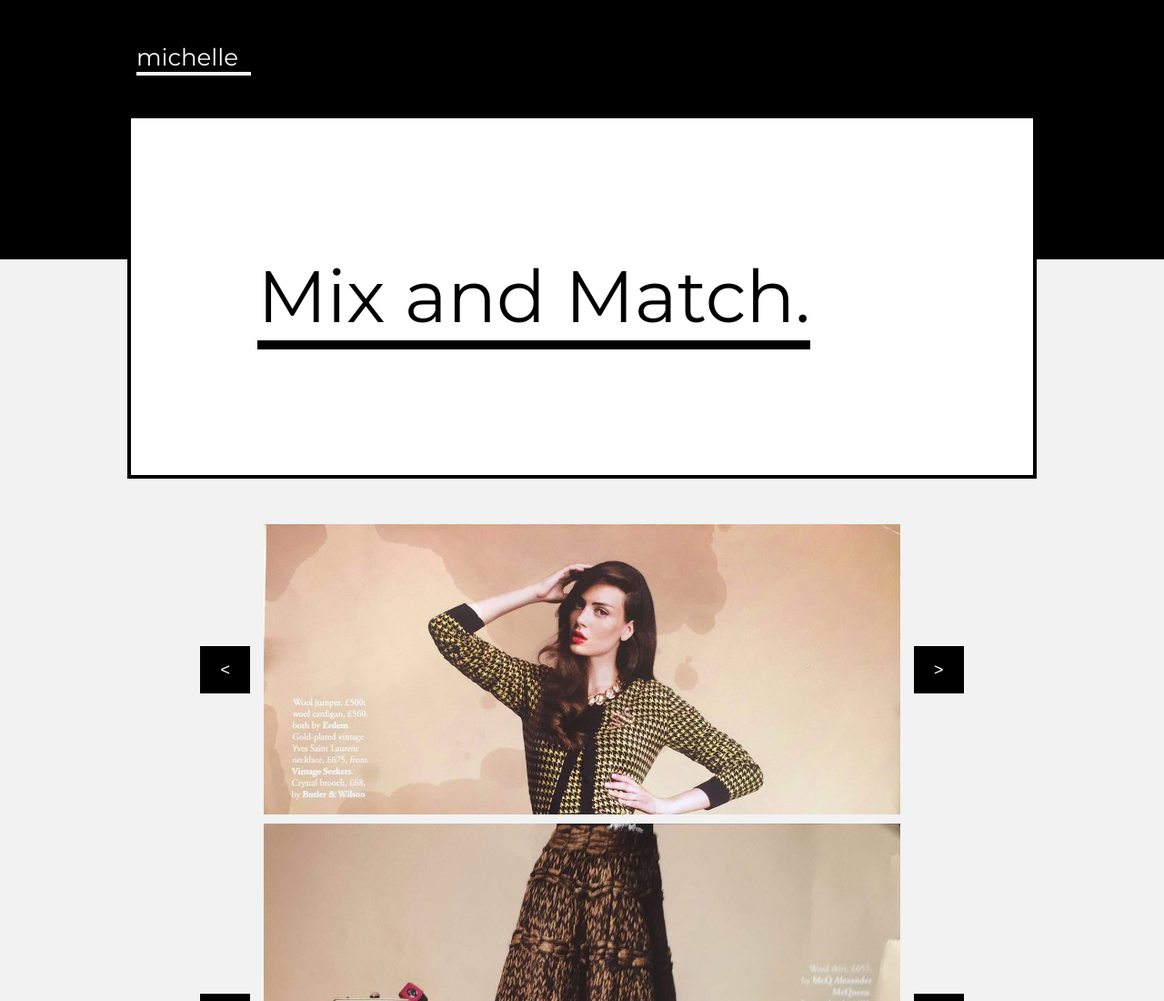
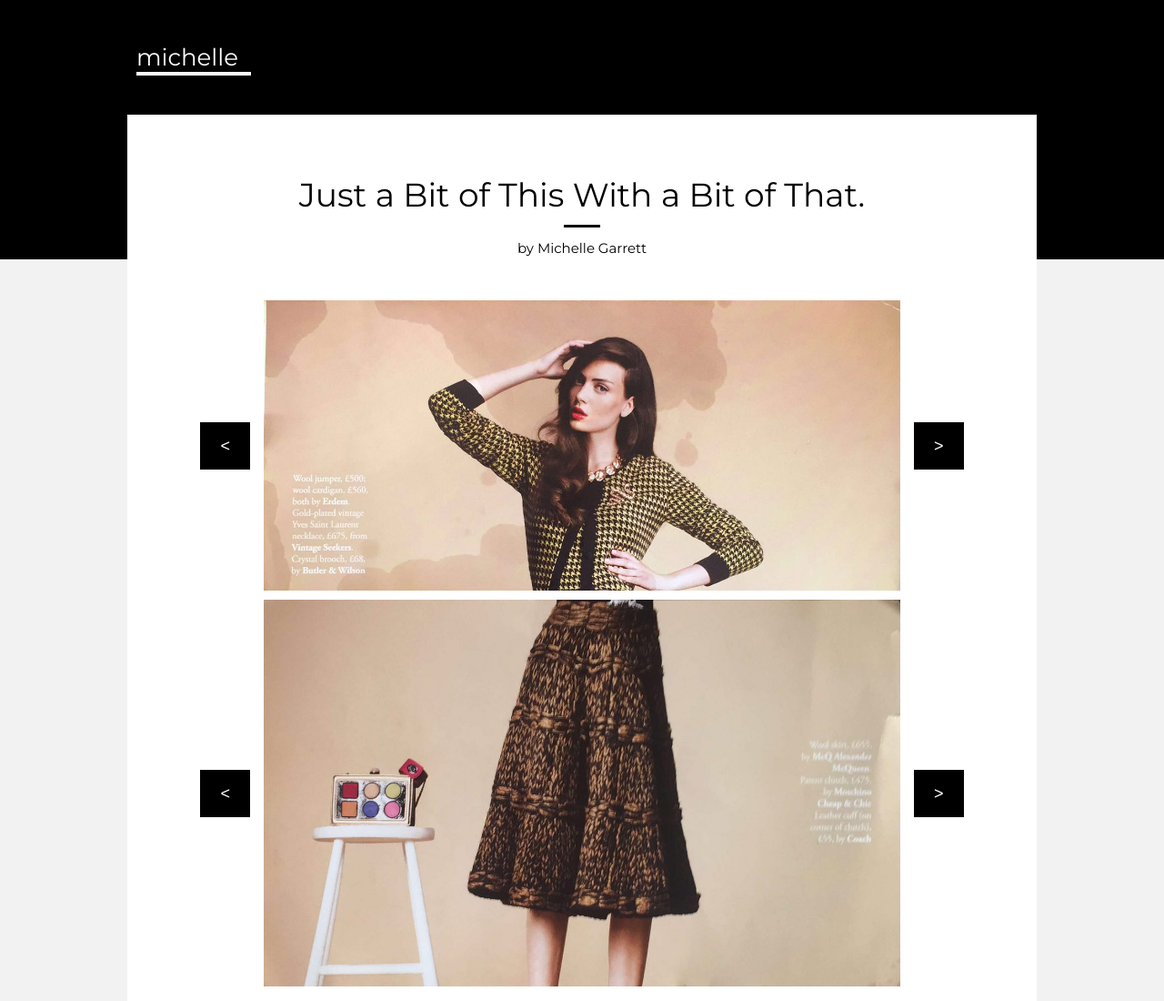
Before and after one commit to msmichellegar/style-flip, a website: page public/views/index.html in a window 1280 px wide. Shown: the top 1100 px of the page at 91% size. Drawn offline with nearby package versions, Linux system fonts and the light colour scheme; files that its build step writes are made by us from their sources; files whose address does not match are found by name.

Commit message:
restyles with new title

```diff
--- a/public/css/sass/base/_fonts.scss
+++ b/public/css/sass/base/_fonts.scss
@@ -28,7 +28,7 @@ body {
 
 h1 {
     font-family: 'Montserrat', sans-serif;
-    font-size: 80px;
+    font-size: 36px;
 }
 
 h3 {
@@ -46,6 +46,11 @@ h5 {
     font-size: 22px;
 }
 
+h6 {
+    font-family: 'Montserrat', sans-serif;
+    font-size: 15px;
+}
+
 i {
     color: grey;
 }
--- a/public/css/sass/views/_home.scss
+++ b/public/css/sass/views/_home.scss
@@ -34,29 +34,18 @@
 }
 
 .content-wrapper {
-    background-color: #F2F2F2;
+    background-color: white;
     margin: 50px auto 100px auto;
+    padding-top: 70px;
+    text-align: center;
     width: 1000px;
 
-}
-
-.title {
-    align-items: center;
-    background-color: white;
-    background-size: cover;
-    border: 4px solid black;
-    box-sizing: border-box;
-    display: flex;
-    height: 400px;
-    padding: 40px 5%;
-
-    h1 {
-        color: black;
-        margin-left: 10%;
-    }
-
-    span {
-        border-bottom: 10px solid black;
+    hr {
+        background-color: black;
+        border: none;
+        height: 3px;
+        margin: 15px auto;
+        width: 40px;
     }
 }
 
--- a/public/views/index.html
+++ b/public/views/index.html
@@ -17,9 +17,10 @@
                 <h3><span>michelle&nbsp;&nbsp;</span></h3>
             </div>
             <div class="content-wrapper">
-                <div class="title">
-                    <h1><span>Mix and Match.</span></h1>
-                </div>
+
+                <h1>Just a Bit of This With a Bit of That.</h1>
+                <hr></hr>
+                <h6>by Michelle Garrett</h6>
 
                 <div class="flipbook-wrapper">
 
```
Also changed, not shown: public/css/main.css, 1 other file.
